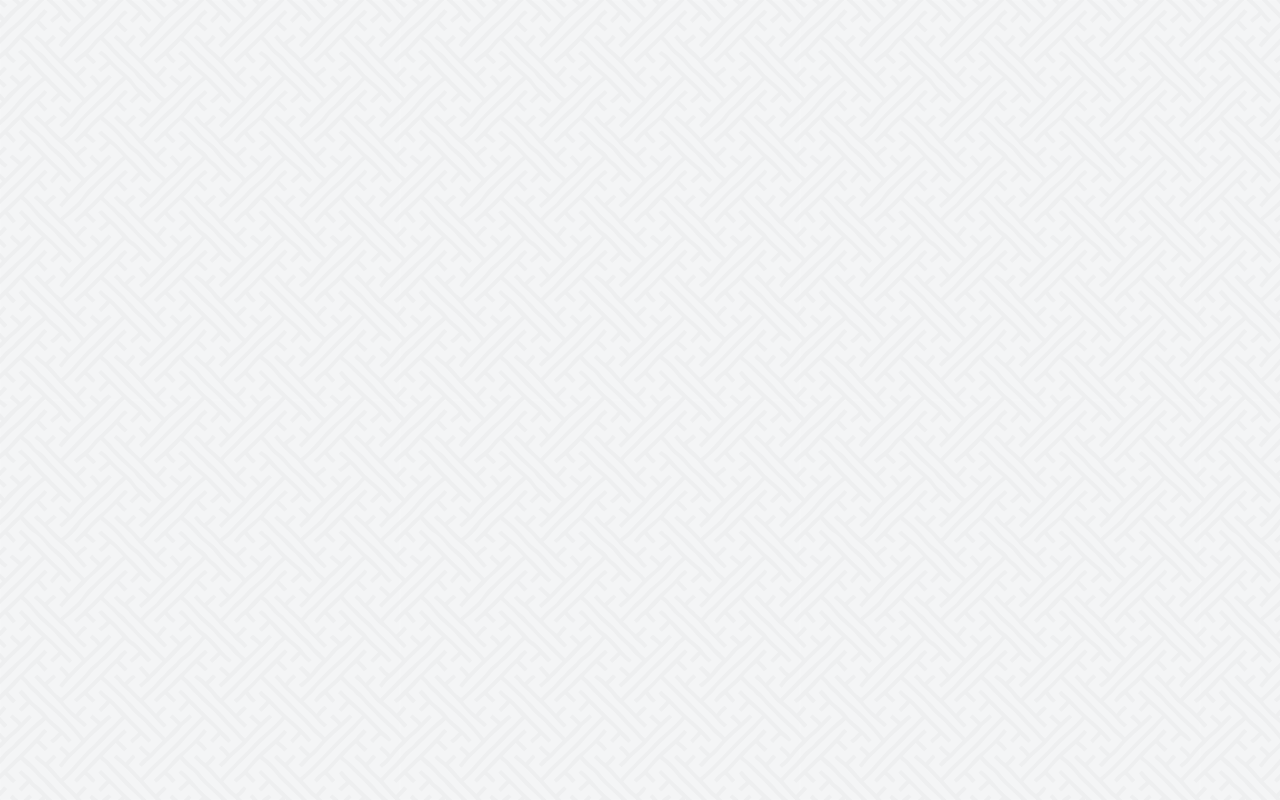
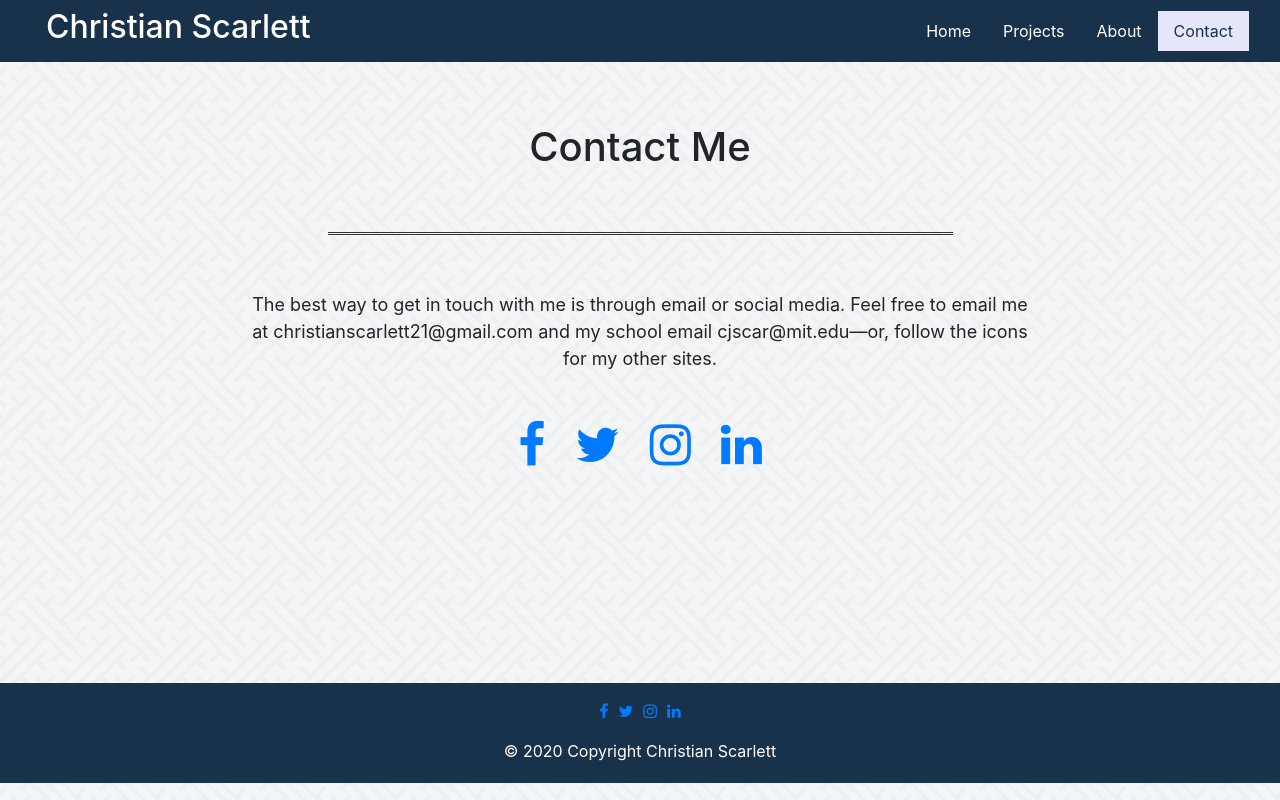
Before and after one commit to christianscarlett/website, a React (Create React App) app: page /#/contact in a window 1280 px wide. Built offline with nearby package versions, Linux system fonts and the light colour scheme.

Commit message:
added basically all the pages

```diff
--- a/src/App.js
+++ b/src/App.js
@@ -3,6 +3,9 @@
 import {HashRouter, Route, Switch} from 'react-router-dom';
 
 import Homepage from './pages/Homepage';
+import Projects from './pages/Projects';
+import About from './pages/About';
+import Contact from './pages/Contact';
 
 import './webcss.css';
 
@@ -13,6 +16,15 @@
         <Route exact={true} path='/' render={() =>
           <Homepage />
         } />
+        <Route exact={true} path='/projects' render={() =>
+          <Projects />
+        } />
+        <Route exact={true} path='/about' render={() =>
+          <About />
+        } />
+        <Route exact={true} path='/contact' render={() =>
+          <Contact />
+        } />
       </Switch>
     </HashRouter>
   );
--- /dev/null
+++ b/src/pages/About.js
@@ -0,0 +1,36 @@
+import React, { Component } from 'react';
+
+import Navbar from '../components/Navbar';
+import Subpage from '../templates/Subpage';
+import Resume from '../documents/resume.pdf';
+
+class About extends Component {
+  render() {
+    return (
+      <Subpage
+        navbar={<Navbar about />}
+        title="About Me"
+        content = {(
+          <p>
+            I am Christian Scarlett: engineer, musician, overall nerd, and life-long learner. Currently an undergraduate at MIT
+            studying Electrical Engineering and Computer Science, I look for projects in my spare time to accompany my studies,
+            like this website.
+            <br/>
+            <br/>
+            In the past I've worked on projects related to microcontroller systems and robotics, including taking an organizational
+            role in teaching classes I designed on those topics to 8-to-16-year-olds. Recently I've been interested in innovations
+            behind the things people use day-to-day, including renewable energy and user-interface design.
+            <br/>
+            <br/>
+            If you want to know more about my work and school experiences, my resume is linked below.
+            <br/>
+            <br/>
+            <a href={Resume} target="_blank" rel="noopener noreferrer">Resume</a>
+          </p>
+        )}
+      />
+    );
+  }
+}
+
+export default About;
--- /dev/null
+++ b/src/pages/Contact.js
@@ -0,0 +1,32 @@
+import React, { Component } from 'react';
+
+import Navbar from '../components/Navbar';
+import Subpage from '../templates/Subpage';
+
+class Contact extends Component {
+  render() {
+    return (
+      <Subpage
+        navbar={<Navbar contact />}
+        title="Contact Me"
+        content={(
+          <>
+          <p>
+          The best way to get in touch with me is through email or social media. Feel free to email me at christianscarlett21@gmail.com and my school email cjscar@mit.edu&mdash;or, follow the icons for my other sites.
+          </p>
+          <div class="container-fluid">
+              <div class="contact-icons">
+                  <a href="https://www.facebook.com/traF2000" target="_blank" rel="noopener noreferrer"><i class="fa fa-facebook"></i></a>
+                  <a href="https://twitter.com/ChriScar2000" target="_blank" rel="noopener noreferrer"><i class="fa fa-twitter"></i></a>
+                  <a href="https://www.instagram.com/christian_scarlett/" target="_blank" rel="noopener noreferrer"><i class="fa fa-instagram"></i></a>
+                  <a href="https://www.linkedin.com/in/christianscarlett/" target="_blank" rel="noopener noreferrer"><i class="fa fa-linkedin"></i></a>
+              </div>
+          </div>
+          </>
+        )}
+      />
+    );
+  }
+}
+
+export default Contact;
--- /dev/null
+++ b/src/pages/Projects.js
@@ -0,0 +1,28 @@
+import React, { Component } from 'react';
+
+import Navbar from '../components/Navbar';
+import Subpage from '../templates/Subpage';
+
+class Projects extends Component {
+  render() {
+    return (
+      <Subpage
+      navbar={<Navbar projects />}
+      title="Projects"
+      content = {(
+        <ul>
+          <li>
+            <a class="project" href="https://www.christianscarlett.com/go_fish" target="_blank"  rel="noopener noreferrer">
+              Go Fish
+            </a>
+          </li>
+          <li>
+            <p class="project">More coming soon...</p>
+          </li>
+        </ul>
+      )} />
+    );
+  }
+}
+
+export default Projects;
--- a/src/subpage.css
+++ b/src/subpage.css
@@ -31,7 +31,8 @@
 
 #page-center {
     /* height: 100%; <-- This makes footer underlap content, but */
-    min-height: 100%;
+    /* min-height: 100%; */
+    min-height: 70vh;
 }
 
 #oops-container{
--- /dev/null
+++ b/src/templates/Subpage.js
@@ -0,0 +1,32 @@
+import React, { Component } from 'react';
+import Footer from '../components/Footer';
+import '../subpage.css';
+
+class Subpage extends Component {
+
+  render() {
+    return (
+      <>
+      {this.props.navbar}
+      <div class="container-fluid" id="page-center">
+        <div class="container-fluid">
+          <div class="subpage-header">
+            <h1>
+              {this.props.title}
+            </h1>
+          </div>
+        </div>
+        <hr class="separator" />
+        <div class="container">
+          <div class="subpage-text">
+            {this.props.content}
+          </div>
+        </div>
+      </div>
+      <Footer />
+      </>
+    );
+  }
+}
+
+export default Subpage;
```
Also changed, not shown: 1 other file (tests, documents, lock files or other folders).
